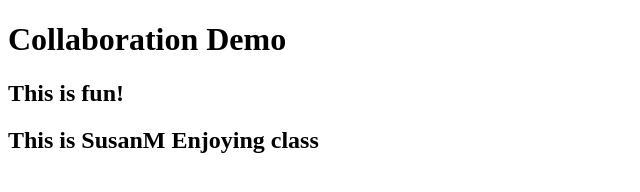
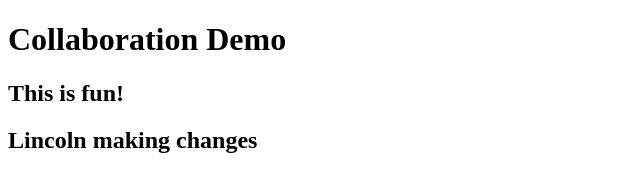
Before and after one commit to d-kahara/collaboration-demo, a plain HTML site: page index.html in a window 1280 px wide. Shown: the whole page, without its empty margins (0-640 px from the left). Drawn offline with Linux system fonts and the light colour scheme.

Commit message:
Add Lincoln changes please

```diff
--- a/index.html
+++ b/index.html
@@ -8,6 +8,6 @@
 <body>
     <h1>Collaboration Demo</h1>
     <h2>This is fun!</h2>
-    <h2>This is SusanM Enjoying class</h2>
+    <h2>Lincoln making changes</h2>
 </body>
 </html>
```
